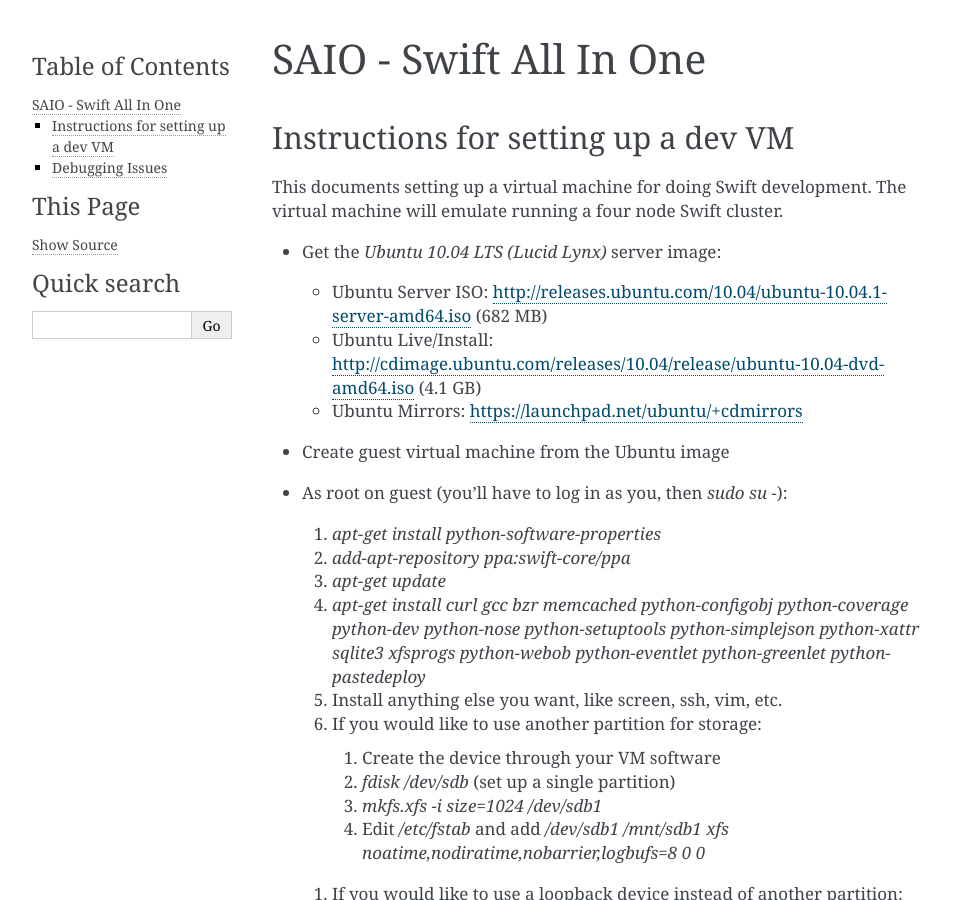
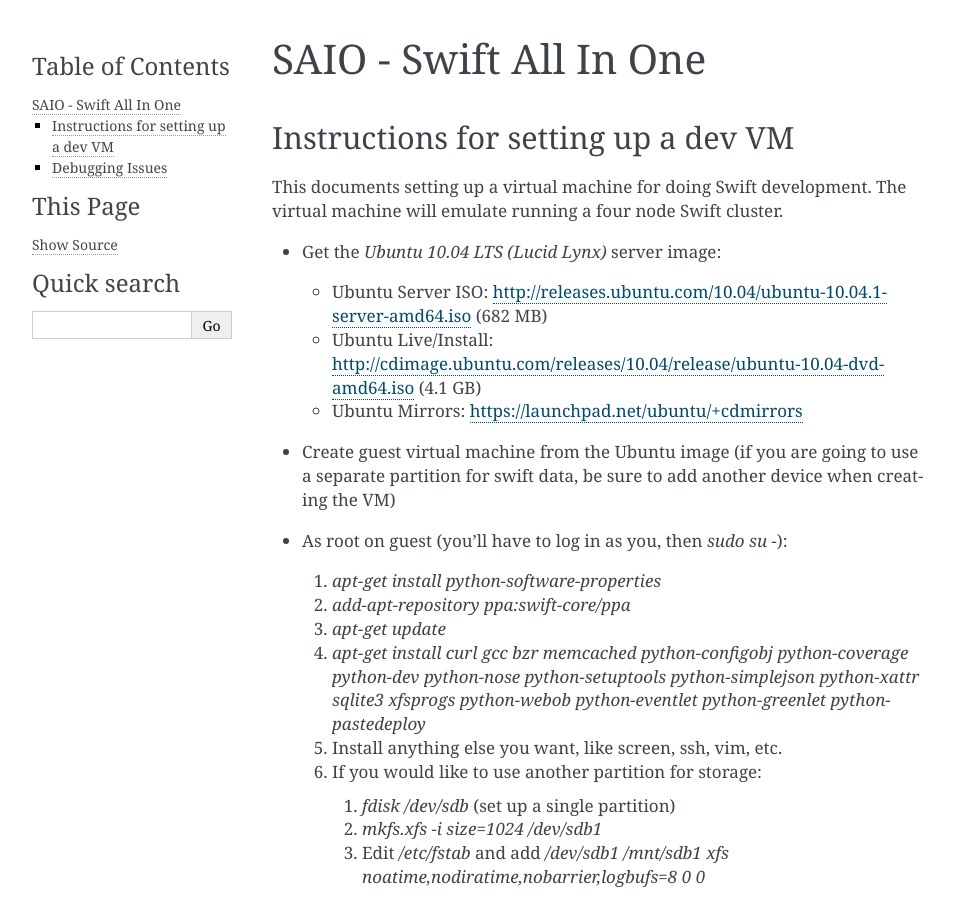
Before and after one commit to dmgerman/swift-token, a Sphinx documentation site: the page built from doc/source/development_saio.rst, in a window 1280 px wide and 900 px high. Shown: the whole window, without its empty margins (148-1102 px from the left). Built offline with Sphinx 7.4.7, drawn with Linux system fonts in a browser that asks for light colours; the version number could not be read and is left out.

Commit message:
Moved the message about adding an extra device to the step when creating the VM

```diff
--- a/doc/source/development_saio.rst
+++ b/doc/source/development_saio.rst
@@ -15,7 +15,9 @@
   - Ubuntu Live/Install: http://cdimage.ubuntu.com/releases/10.04/release/ubuntu-10.04-dvd-amd64.iso (4.1 GB)
   - Ubuntu Mirrors: https://launchpad.net/ubuntu/+cdmirrors
 
-* Create guest virtual machine from the Ubuntu image
+* Create guest virtual machine from the Ubuntu image (if you are going to use
+  a separate partition for swift data, be sure to add another device when
+  creating the VM)
 * As root on guest (you'll have to log in as you, then `sudo su -`):
 
   #. `apt-get install python-software-properties`
@@ -28,7 +30,6 @@
   #. Install anything else you want, like screen, ssh, vim, etc.
   #. If you would like to use another partition for storage:
 
-    #. Create the device through your VM software
     #. `fdisk /dev/sdb` (set up a single partition)
     #. `mkfs.xfs -i size=1024 /dev/sdb1`
     #. Edit `/etc/fstab` and add
```
